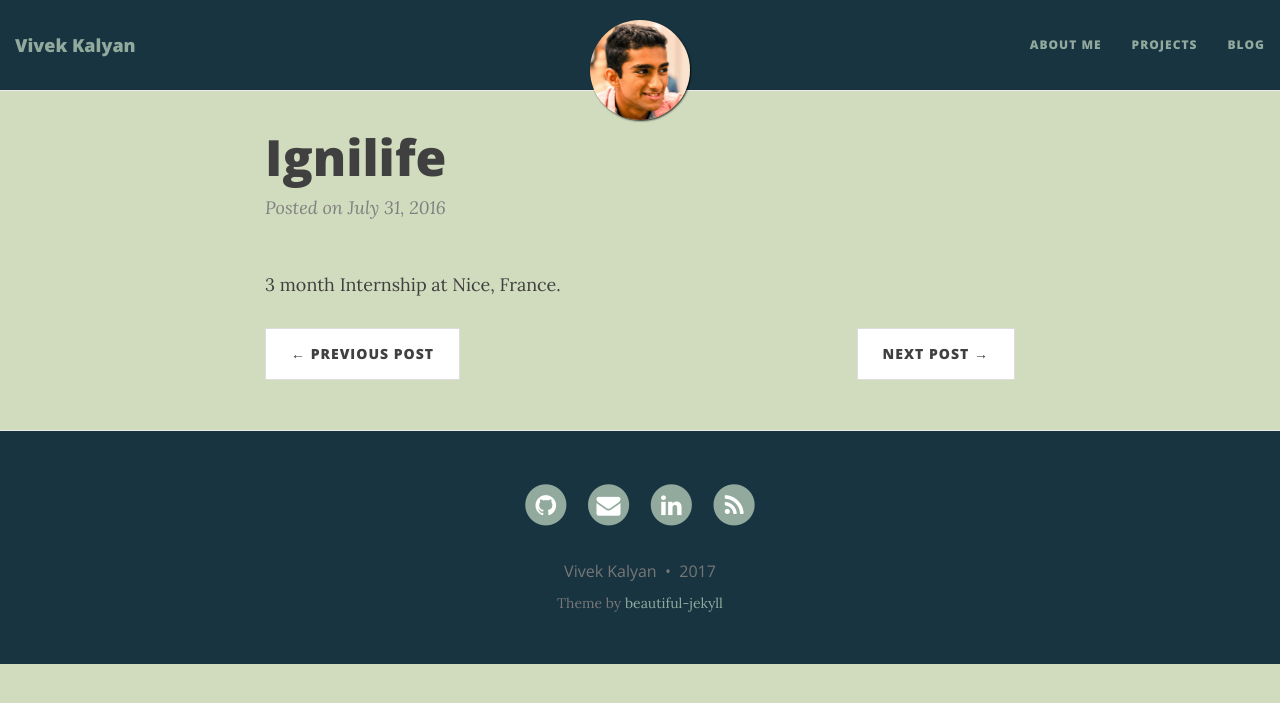
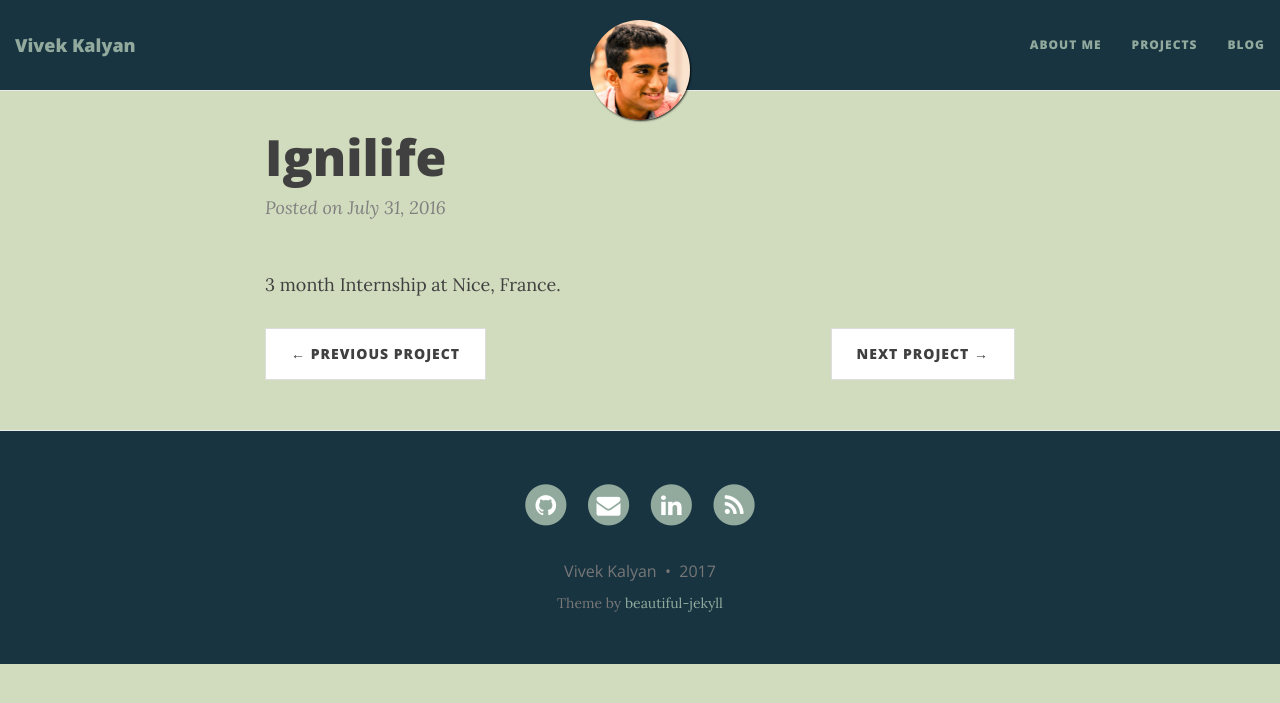
Before and after one commit to bowsplinter/bowsplinter.github.io, a Jekyll site: the page built from _projects/2016-07-31-ignilife.md, in a window 1280 px wide. Shown: the top 703 px of the page. Built offline with Jekyll 4.4.1, drawn with Linux system fonts in a browser that asks for light colours; nearby versions of some CDN libraries.

Commit message:
Create project template for projects

```diff
--- a/_layouts/project.html
+++ b/_layouts/project.html
@@ -2,12 +2,46 @@
 layout: base
 ---
 
-{% include project-header.html type="page" %}
+{% include header.html type="post" %}
 
-<div class="container" role="main">
+<div class="container">
   <div class="row">
     <div class="col-lg-8 col-lg-offset-2 col-md-10 col-md-offset-1">
-      {{ content }}
+
+      <article role="main" class="blog-post">
+        {{ content }}
+      </article>
+
+      {% if page.tags.size > 0 %}
+        <div class="blog-tags">
+          Tags:
+          {% if site.link-tags %}
+          {% for tag in page.tags %}
+            <a href="/tag/{{ tag }}">{{ tag }}</a>
+          {% endfor %}
+          {% else %}
+            {{ page.tags | join: ", " }}
+          {% endif %}
+        </div>
+      {% endif %}
+
+      {% if page.social-share %}
+        {% include social-share.html %}
+      {% endif %}
+
+      <ul class="pager blog-pager">
+        {% if page.previous.url %}
+        <li class="previous">
+          <a href="{{ page.previous.url | prepend: site.baseurl | replace: '//', '/' }}" data-toggle="tooltip" data-placement="top" title="{{page.previous.title}}">&larr; Previous Project</a>
+        </li>
+        {% endif %}
+        {% if page.next.url %}
+        <li class="next">
+          <a href="{{ page.next.url | prepend: site.baseurl | replace: '//', '/' }}" data-toggle="tooltip" data-placement="top" title="{{page.next.title}}">Next Project &rarr;</a>
+        </li>
+        {% endif %}
+      </ul>
+
       {% if page.comments %}
         <div class="disqus-comments">
           {% include disqus.html %}
--- a/_projects/2016-07-31-ignilife.md
+++ b/_projects/2016-07-31-ignilife.md
@@ -1,5 +1,5 @@
 ---
-layout: post
+layout: project
 title: "Ignilife"
 card-img: /img/nicefrance.jpg
 ---
```
Also changed, not shown: _layouts/projects.html (added, +13 -0 lines), _projects/2016-04-31-3ddj.md (+1 -1 lines), _projects/2016-12-28-exploreSUTD.md (+1 -1 lines), projects.md (+1 -1 lines).
